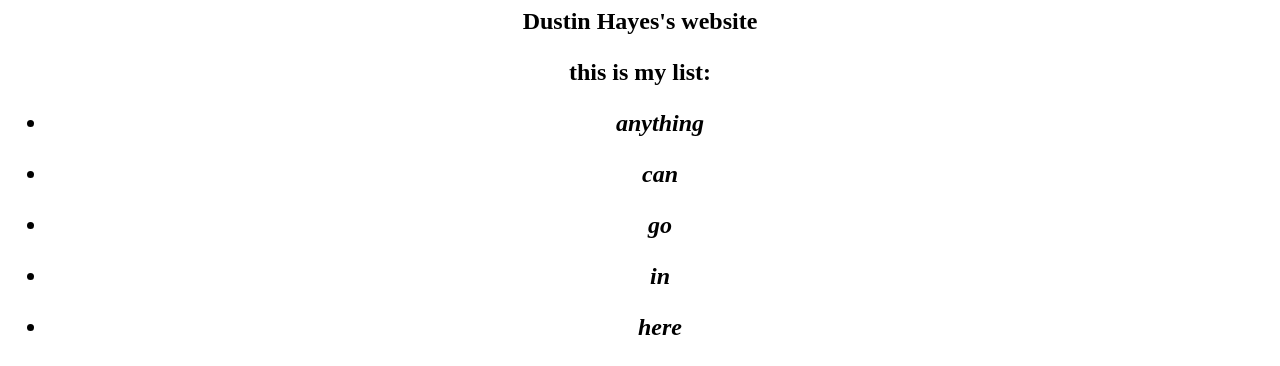
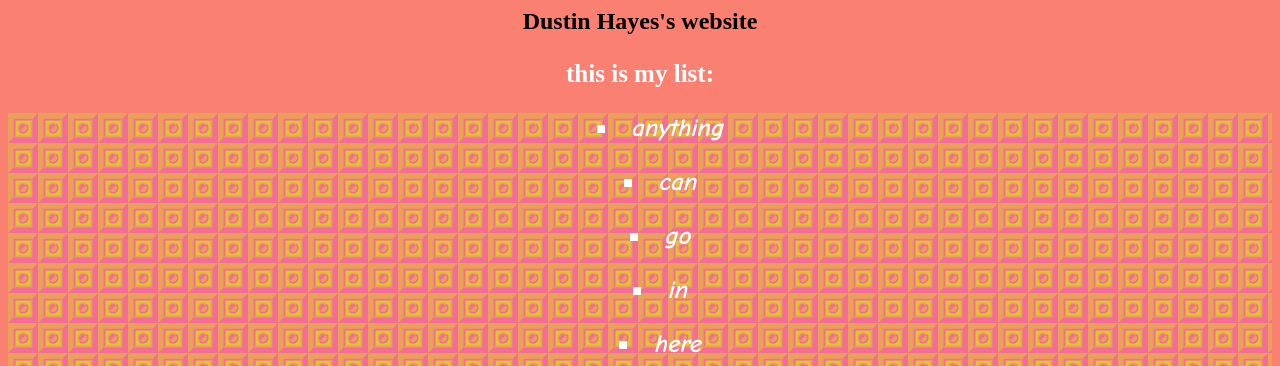
Before and after one commit to WVCS/index-dustydust09, a plain HTML site: page index.html in a window 1280 px wide. Shown: the top 366 px of the page. Drawn offline with Linux system fonts and the light colour scheme.

Commit message:
Update index.html

```diff
--- a/index.html
+++ b/index.html
@@ -1,7 +1,7 @@
 <html>
-
-
-
+<head>
+  <link rel="stylesheet" href="style.css"
+        </head>
 
 
 
```
